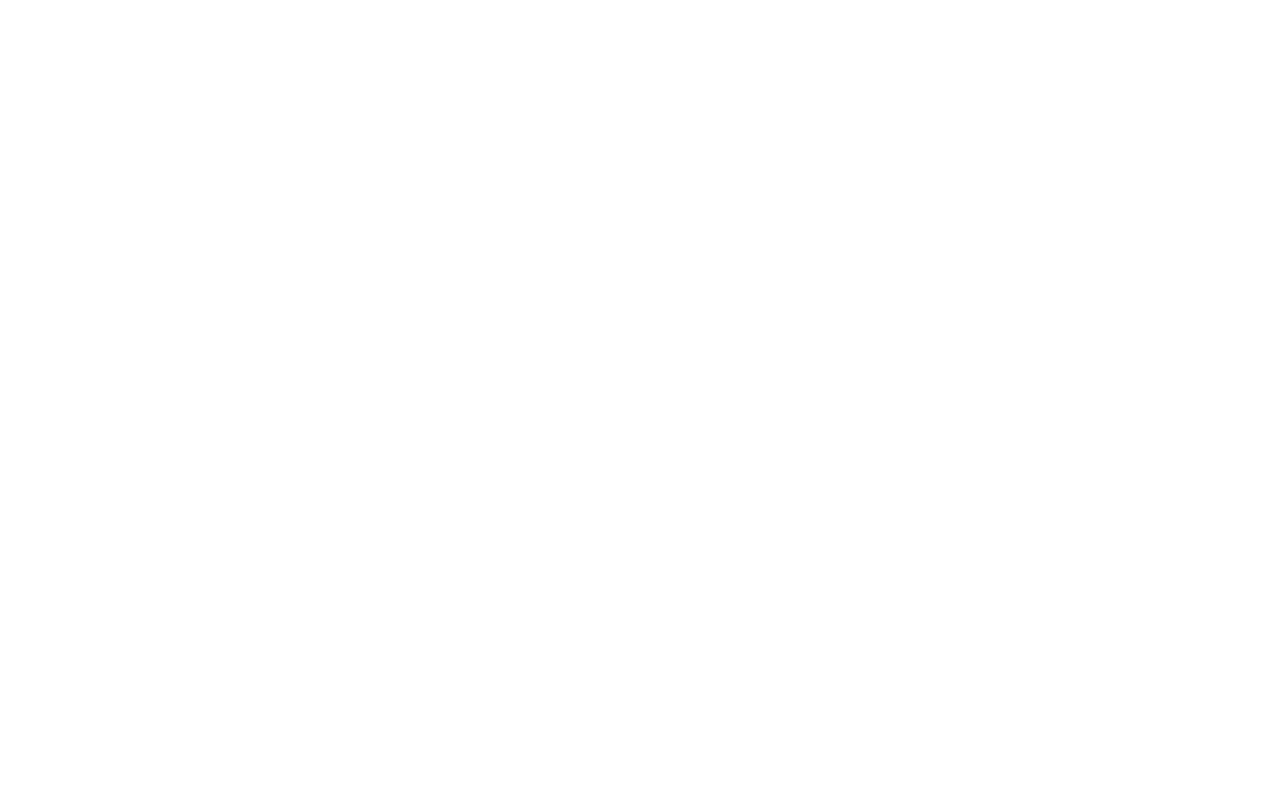
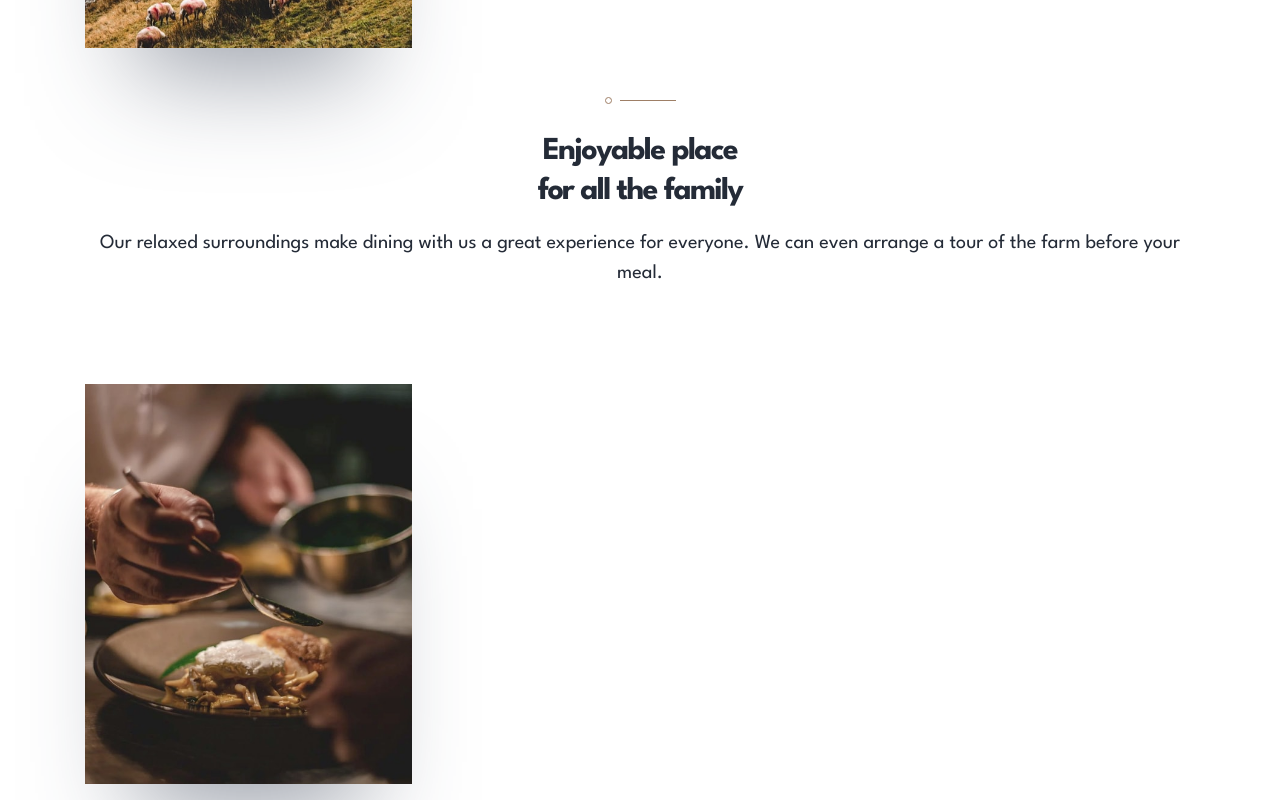
Before and after one commit to Bayoumi-dev/Dine-restaurant-website, a React (Create React App) app: page / in a window 1280 px wide. Shown: the part 1100-1900 px from the top of the page. Before the commit the page ends 820 px from the top, so only its background shows below. Built offline with nearby package versions, Linux system fonts and the light colour scheme.

Commit message:
build the features section

```diff
--- /dev/null
+++ b/src/components/Feature.tsx
@@ -0,0 +1,31 @@
+import {FC} from 'react'
+
+interface Props {
+  imgSrc: string,
+  heading: string,
+  paragraph: string,
+
+}
+
+const Feature:FC<Props> = ({imgSrc, heading, paragraph}) => {
+  return (
+    <div className="flex flex-col">
+               <picture className='w-[327px] h-[400px] overflow-hidden shadow-3xl'>
+                  <img src={imgSrc} alt="enjoyable place" className='w-full h-full object-cover' />
+               </picture>
+               <div
+                  className="text-center mt-12 mb-24 pt-9 relative before:absolute
+                  before:top-0 before:left-0 before:w-full before:h-2 before:bg-divide
+                  before:bg-no-repeat before:bg-center">
+                  <h2 className='mx-auto max-w-[220px]'>
+                     {heading}
+                  </h2>
+                  <p className="mt-4">
+                    {paragraph}
+                  </p>
+               </div>
+            </div>
+  )
+}
+
+export default Feature
--- /dev/null
+++ b/src/components/FeaturesSection.tsx
@@ -0,0 +1,26 @@
+import { FC } from 'react'
+import Feature from './Feature'
+import enjoyablePlace from '../assets/homepage/enjoyable-place-desktop.jpg'
+import locallySourced from '../assets/homepage/locally-sourced-desktop.jpg'
+
+const FeaturesSection: FC = () => {
+   return (
+      <section className="-mt-[72px] relative z-10">
+         <div className="container">
+            {/* Feat */}
+            <Feature
+               imgSrc={enjoyablePlace}
+               heading="Enjoyable place for all the family"
+               paragraph="Our relaxed surroundings make dining with us a great experience for everyone. We can even arrange a tour of the farm before your meal."
+            />
+            <Feature
+               imgSrc={locallySourced}
+               heading="The most locally sourced food"
+               paragraph="All our ingredients come directly from our farm or local fishery. So you can be sure that you’re eating the freshest, most sustainable food."
+            />
+         </div>
+      </section>
+   )
+}
+
+export default FeaturesSection
--- a/src/components/HeroSection.tsx
+++ b/src/components/HeroSection.tsx
@@ -1,18 +1,18 @@
 import { FC } from 'react'
-import HeroBg from '../assets/homepage/hero-bg-mobile.jpg'
-import HeroBgMid from '../assets/homepage/hero-bg-tablet.jpg'
-import HeroBgXl from '../assets/homepage/hero-bg-desktop.jpg'
+import heroBg from '../assets/homepage/hero-bg-mobile.jpg'
+import heroBgTablet from '../assets/homepage/hero-bg-tablet.jpg'
+import heroBgDesktop from '../assets/homepage/hero-bg-desktop.jpg'
 import Button from './Button'
 
 const HeroSection: FC = () => {
    return (
       <section className="h-[748px] md:h-[992px] xl:h-[820px] bg-primary-codGray text-white relative">
          <picture className="w-full h-56 md:h-[373px] xl:w-[1440px] xl:h-[820px] absolute xl:right-0">
-            <source media="(min-width: 1280px)" srcSet={HeroBgXl} />
-            <source media="(min-width: 768px)" srcSet={HeroBgMid} />
+            <source media="(min-width: 1280px)" srcSet={heroBgDesktop} />
+            <source media="(min-width: 768px)" srcSet={heroBgTablet} />
             <img
                className="mx-auto xl:w-full xl:h-full"
-               src={HeroBg}
+               src={heroBg}
                alt="hero background"
             />
          </picture>
--- a/src/index.css
+++ b/src/index.css
@@ -11,14 +11,17 @@
       @apply font-['League_Spartan',sans-serif] 3xl:text-[1.2rem];
    }
    body {
-      @apply text-secondary-ebonyClay;
+      @apply text-secondary-ebonyClay bg-white;
    }
    button {
       @apply font-semibold text-[17px] uppercase tracking-[0.156rem];
    }
    h1 {
-      @apply text-[32px] leading-10 tracking-tighter  font-light
+      @apply text-[32px] leading-10 tracking-tighter font-light
       md:text-5xl xl:text-[80px] md:leading-snug xl:leading-none;
+   }
+   h2 {
+      @apply text-[32px] leading-10 tracking-tighter font-bold;
    }
    p {
       @apply text-base font-normal md:text-xl md:leading-normal;
--- a/src/pages/Home.tsx
+++ b/src/pages/Home.tsx
@@ -1,8 +1,14 @@
 import { FC } from 'react'
+import FeaturesSection from '../components/FeaturesSection'
 import HeroSection from '../components/HeroSection'
 
 const Home: FC = () => {
-   return <HeroSection />
+   return (
+      <>
+         <HeroSection />
+         <FeaturesSection />
+      </>
+   )
 }
 
 export default Home
--- a/tailwind.config.js
+++ b/tailwind.config.js
@@ -36,6 +36,12 @@
             '2xl': em(1400),
             '3xl': em(1600),
          },
+         backgroundImage: {
+            divide: "url('/src/assets/patterns/pattern-divide.svg')",
+          },
+          boxShadow: {
+            '3xl': '0px 75px 100px -50px rgba(56, 66, 85, 0.503223);',
+          }
       },
    },
    plugins: [],
```
